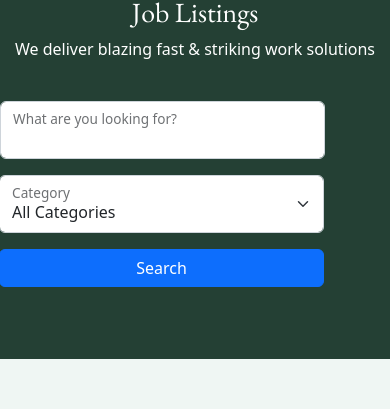
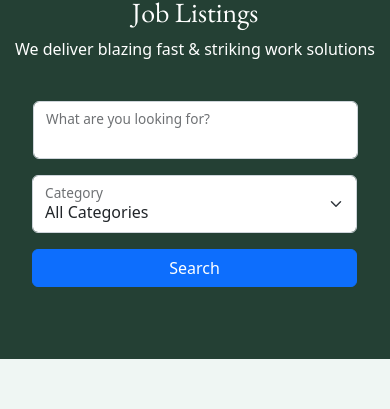
Before and after one commit to caryltan/jobi-job-board-app, a React (Create React App) app: page /explore in a window 390 px wide. Shown: the part 120-529 px from the top of the page. Built offline with nearby package versions, Linux system fonts and the light colour scheme; no server answers; the database is empty.

Commit message:
responsive styling on search bar on job listing page fixed

```diff
--- a/src/components/JobListCard.js
+++ b/src/components/JobListCard.js
@@ -54,7 +54,7 @@ const JobListCard = (cardInfo) => {
                                         </div>
                                     </div>
 
-                                    {/* edit here */}
+
                                     <div className="d-flex justify-content-between col-12 col-md-10 col-lg-8 col-xl-10 job-card-sub-heading my-2">
                                         <div className="d-flex justify-content-center justify-content-sm-start">
                                             <p className="text-muted sub-heading text-center">{cardInfo.cardInfo.jobListing.salary}</p>
@@ -75,39 +75,39 @@ const JobListCard = (cardInfo) => {
 
                         <div className="d-flex flex-column inner-card justify-content-between">
                             <div>
-                                <p>{cardInfo.cardInfo.jobListing.shortOverview}</p>
+                                <p className="text-center text-sm-start">{cardInfo.cardInfo.jobListing.shortOverview}</p>
                             </div>
-                            <div className="d-flex flex-row align-items-center justify-content-between">
+                            <div className="d-flex flex-column flex-sm-row align-items-center justify-content-between">
 
                                 {isVerified ?
                                     (
-                                        <div className="d-flex align-items-center">
+                                        <div className="d-flex align-items-center flex-column flex-sm-row">
                                             <div className="d-flex align-items-center">
-                                                <img src={VerifiedIcon} alt="Verified checkmark icon" className="social-icon" />
+                                                <img src={VerifiedIcon} alt="Verified checkmark icon" className="social-icon my-1" />
                                             </div>
                                             <div className="d-flex align-items-center">
-                                                <p className="mb-0 px-2"><strong>Verified Client</strong></p>
+                                                <p className="mb-0 px-2 my-1"><strong>Verified Client</strong></p>
                                             </div>
                                             <div className="d-flex align-items-center px-5">
-                                                <p className="mb-0">{cardInfo.cardInfo.jobListing.jobType}</p>
+                                                <p className="mb-0 my-2">{cardInfo.cardInfo.jobListing.jobType}</p>
                                             </div>
                                         </div>
                                     ) :
                                     (
-                                        <div className="d-flex align-items-center">
+                                        <div className="d-flex align-items-center flex-column flex-sm-row">
                                             <div className="d-flex align-items-center">
-                                                <img src={NonVerifiedIcon} alt="Non-Verified greyed out checkmark icon" className="social-icon" />
+                                                <img src={NonVerifiedIcon} alt="Non-Verified greyed out checkmark icon my-1" className="social-icon" />
                                             </div>
                                             <div className="d-flex align-items-center">
-                                                <p className="mb-0 text-muted px-2">Non-Verified Client</p>
+                                                <p className="mb-0 text-muted px-2 my-1">Non-Verified Client</p>
                                             </div>
                                             <div className="d-flex align-items-center px-5">
-                                                <p className="mb-0">{cardInfo.cardInfo.jobListing.jobType}</p>
+                                                <p className="mb-0 my-2">{cardInfo.cardInfo.jobListing.jobType}</p>
                                             </div>
                                         </div>
                                     )
                                 }
-                                <div className="d-flex align-items-center">
+                                <div className="d-flex align-items-center my-2">
                                     <button className="btn btn-primary">Apply</button>
                                 </div>
                             </div>
--- a/src/components/SearchBar.js
+++ b/src/components/SearchBar.js
@@ -10,16 +10,16 @@ const SearchBar = () => {
 
     return (
         <>
-            <div className="col-12 pb-5 pt-3 d-flex justify-content-center" >
+            <div className="col-12 pb-5 pt-3 d-flex" >
 
-                    <form className="input-group mb-3 justify-content-center flex-column flex-sm-row d-flex">
-                        <div className="col-10 col-md-3 d-flex justify-content-center my-2">
+                    <form className="input-group mb-3 d-flex justify-content-center">
+                        <div className="col-10 col-md-3 d-flex my-2">
                             <div className="form-floating w-100">
                                 <input type="search" className="form-control rounded-responsive-start" id="searchBar" onChange={handleChange} />
                                 <label htmlFor="searchBar">What are you looking for?</label>
                             </div>
                         </div>
-                        <div className="dropdown col-10 col-md-3 d-flex justify-content-center my-2">
+                        <div className="dropdown col-10 col-md-3 d-flex my-2">
                             <div className="form-floating w-100">
                                 <select
                                     className="form-select rounded-responsive form-control"
```
